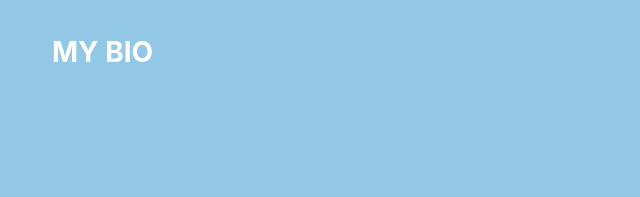
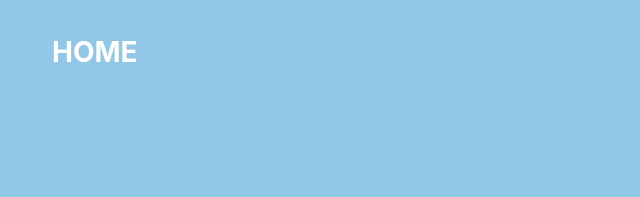
Before and after one commit to danielaperez23/danielaperez23.github.io, a plain HTML site: page index.html in a window 1280 px wide. Shown: the top 197 px of the page, 30-670 px from the left. Drawn offline with Linux system fonts and the light colour scheme.

Commit message:
Update index.html

```diff
--- a/index.html
+++ b/index.html
@@ -11,7 +11,7 @@
         <nav class="navbar navbar-expand-lg bg-secondary text-uppercase fixed-top" id="mainNav">
             <div class="container">
                 <!--This code defines the "My Webpage" link in the top left corner of the navigation pane-->
-                <a class="navbar-brand" href="./index.html">My Bio</a>
+                <a class="navbar-brand" href="./index.html">Home</a>
                 <!--This code defines the "List" link in the top right corner of the navigation pane-->
                 <ul class="navbar-nav ms-auto">
                     <li class="nav-item mx-0 mx-lg-1"><a class="nav-link py-3 px-0 px-lg-3 rounded" href="./list.html">List</a></li>
```
